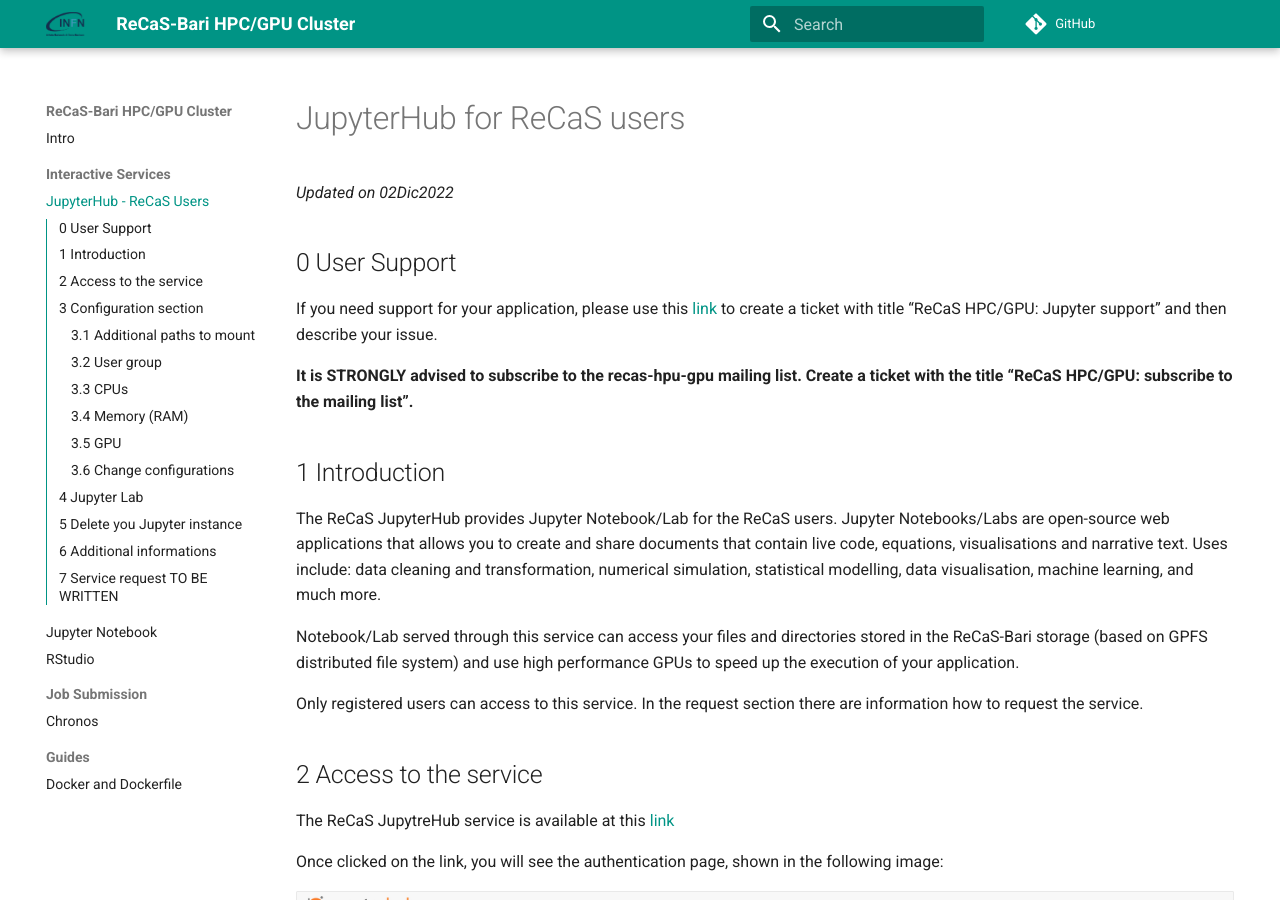
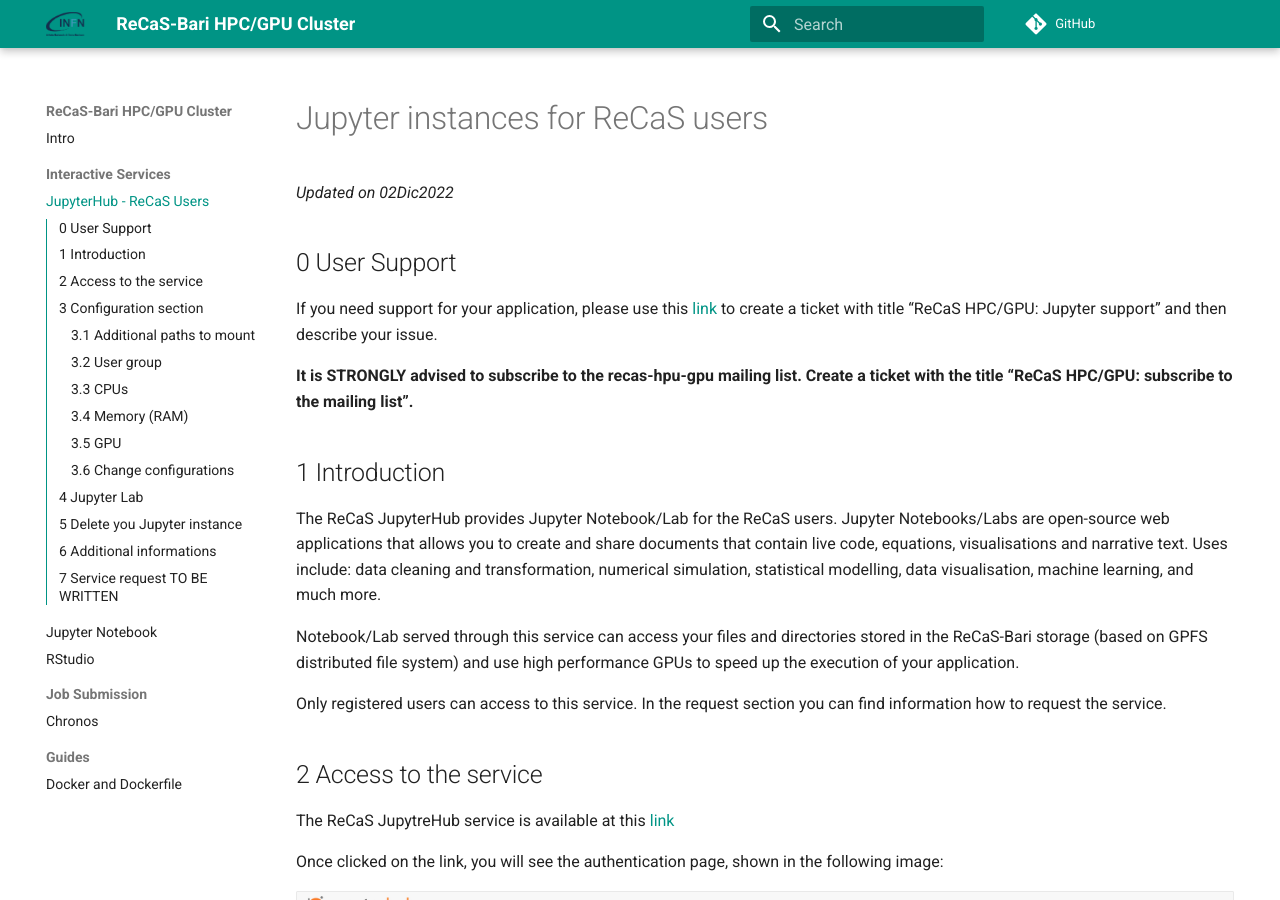
Before and after one commit to jvino/cluster-hpc-gpu-guides, an MkDocs documentation site: the page built from docs/interactive_services/jupyterhub-recas-users.md, in a window 1280 px wide and 900 px high. Built offline with MkDocs 1.6.1 and Material for MkDocs 9.7.7, drawn with Linux system fonts in a browser that asks for light colours; comment, search, counter and statistics services are not loaded.

Commit message:
Edited jupyterhub guide

```diff
--- a/docs/interactive_services/jupyterhub-recas-users.md
+++ b/docs/interactive_services/jupyterhub-recas-users.md
@@ -1,4 +1,4 @@
-#JupyterHub for ReCaS users
+#Jupyter instances for ReCaS users
 
 *Updated on 02Dic2022*
 
@@ -14,7 +14,7 @@
 
 Notebook/Lab served through this service can access your files and directories stored in the ReCaS-Bari storage (based on GPFS distributed file system) and use high performance GPUs to speed up the execution of your application.
 
-Only registered users can access to this service. In the request section there are information how to request the service.
+Only registered users can access to this service. In the request section you can find information how to request the service.
 
 ## 2 Access to the service
 
```
